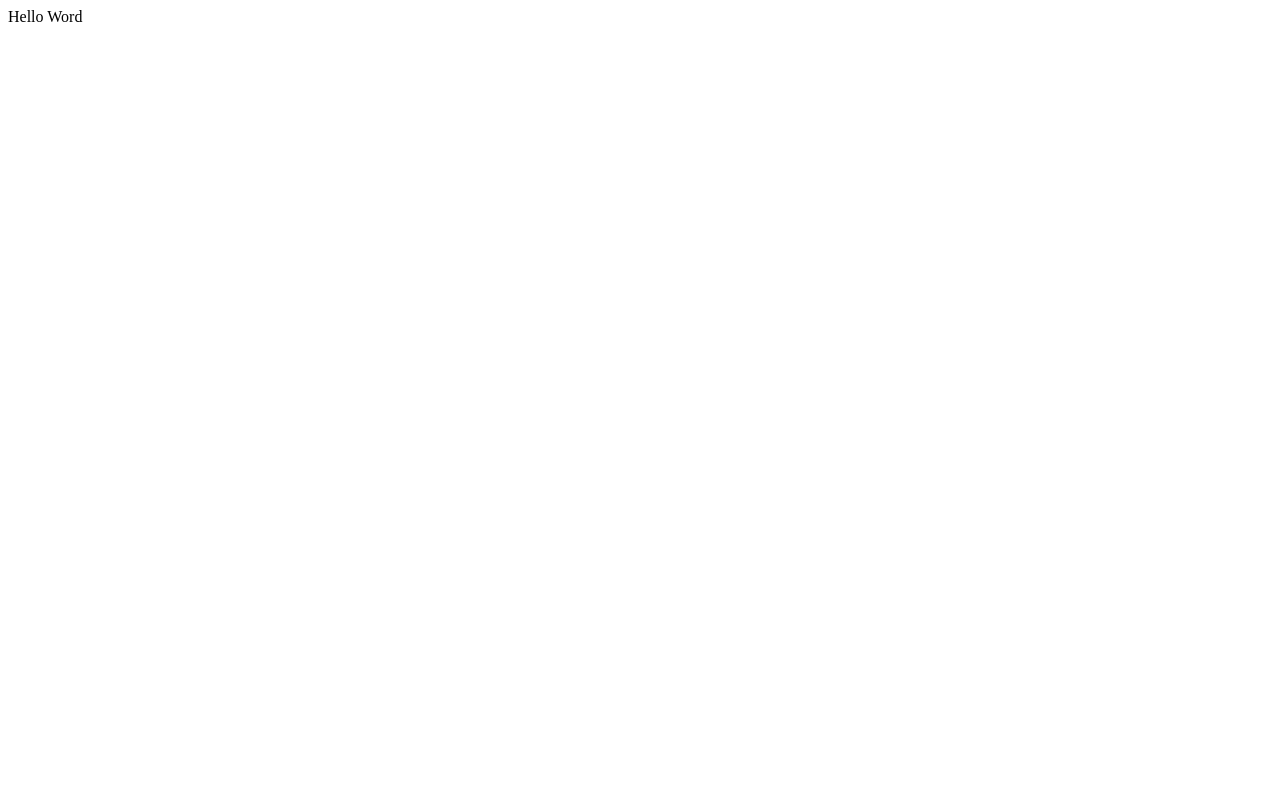
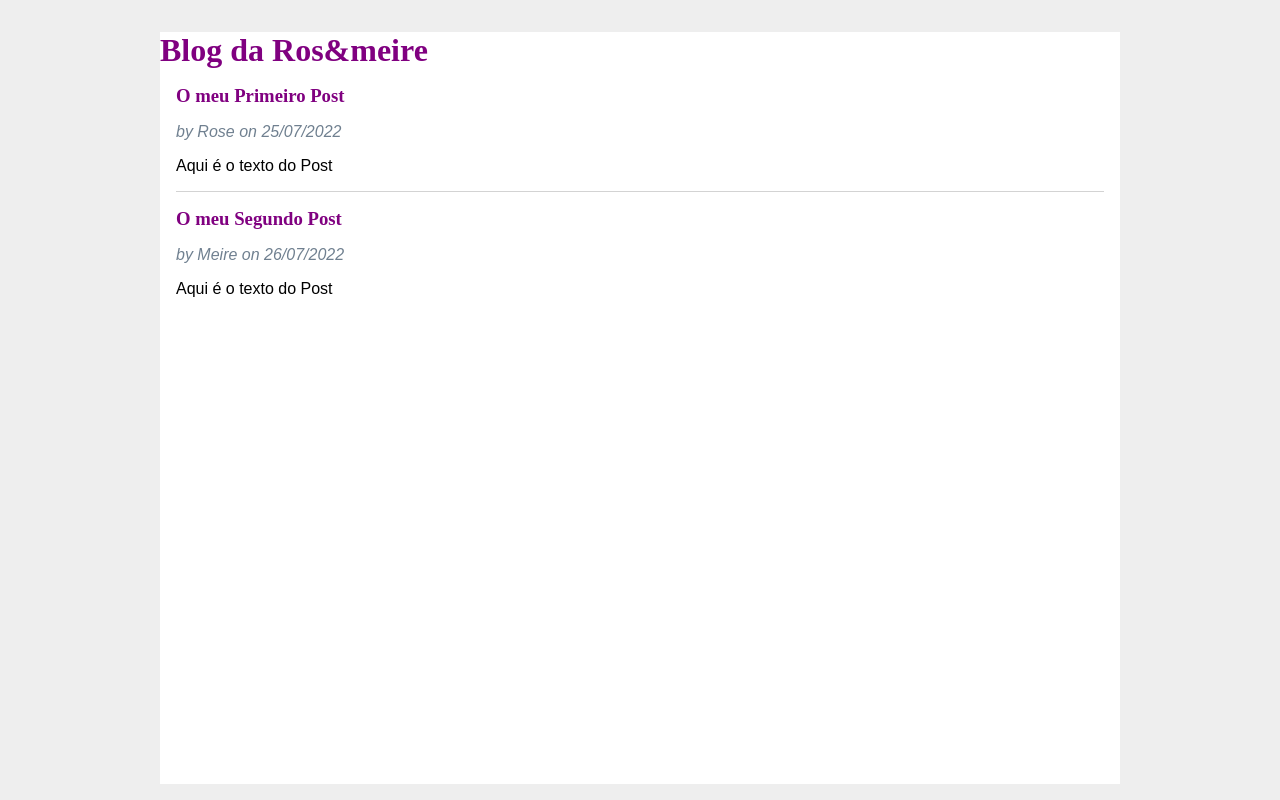
Before and after one commit to rosemeirepa/Blog-com-python, a Flask app: page / in a window 1280 px wide. Before the commit the page is almost empty. Run offline with Flask 2, Linux system fonts and the light colour scheme.

Commit message:
Criação da base html e style css

```diff
--- a/app.py
+++ b/app.py
@@ -1,12 +1,25 @@
 from flask import Flask, render_template
+from datetime import datetime
 
 app = Flask("hello")
 
+# Mock do banco de dados
+posts = [
+    {
+        "title": "O meu Primeiro Post",
+        "body": "Aqui é o texto do Post",
+        "author": "Rose",
+        "created": datetime(2022,7,25)
+    },
+    {
+        "title": "O meu Segundo Post",
+        "body": "Aqui é o texto do Post",
+        "author": "Meire",
+        "created": datetime(2022,7,26)
+    },
+]
+
 # Criação de rota para a aplicação - Comando route tb permite a criação de uma função (o @ é uma marcação para a rota)
 @app.route("/")
-def hello():
-    return "Hello Word"
-
-@app.route("/meucontato")
-def meuContato():
-    return  render_template('index.html')
+def index():
+    return render_template("index.html", posts=posts)
--- /dev/null
+++ b/static/style.css
@@ -0,0 +1,32 @@
+html{
+    font-family: sans-serif;
+    background: #eee;
+    padding: 1rem;
+}
+body{
+    max-width: 960px;
+    margin: 0 auto;
+    background: White;
+}
+h1 {
+    font-family: serif;
+    color: purple;
+    margin: 1rem 0;
+}
+hr{
+    border: none;
+    border-top: 1px solid lightgray;
+}
+.content{
+    padding: 0 1rem 1rem;
+}
+.post > header > div:first-of-type{
+    flex: auto;
+}
+.post .about{
+    color: slategray;
+    font-style: italic;
+}
+.post .body{
+    white-space: pre-line;
+}
--- /dev/null
+++ b/templates/base.html
@@ -0,0 +1,16 @@
+<html>
+    <head>
+        <title> {% block title %}{% endblock %} - Blog da Ros&meire </title>
+        <link rel="stylesheet" href="/static/style.css">
+    </head>
+
+    <body>
+        <h1> Blog da Ros&meire  </h1>
+        <nav>
+        </nav>
+        <section class="content">
+            {% block content %}
+            {% endblock %}
+        </section>
+    </body>
+</html>
--- a/templates/index.html
+++ b/templates/index.html
@@ -1,17 +1,22 @@
-<html>
-    <head>
-        <title> Contatos </title>
-    </head>
-    <body>
-        <a href="https://www.oceanbrasil.com"> Isso é um link </a>
-        <h1>Rosemeire Pereira Assis </h1>
-        <h2>prosemeire@yahoo.com.br</h2>
-        <h3>1234567890</h3>
+{% extends "base.html" %}
 
-        # Criação de lista em html
-        <ol>
-            <li> Item 1 </li>
-            <li> Item 2 </li>
-        </ol>
-    </body>
-</html>
+{%block title %} Página Inicial {% endblock %}
+
+{% block content %}
+{% for post in posts %}
+    <article class="post">
+        <header>
+            <div>
+                <h1>{{ post.title }}</h1>
+                <div class="about">
+                    by {{ post.author }} on {{ post.created.strftime('%d/%m/%Y') }}
+                </div>
+            </div>
+        </header>
+        <p class="body"> {{post.body}} </p>
+    </article>
+    {% if not loop.last %}
+        <hr>
+    {% endif %}
+{% endfor %}
+{% endblock%}
```
